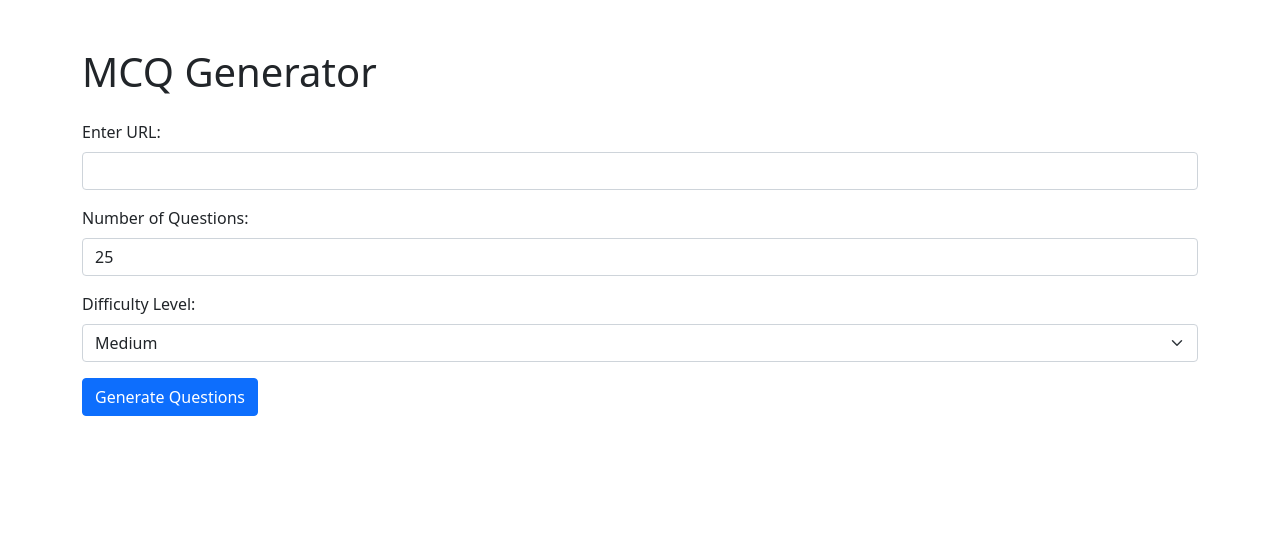
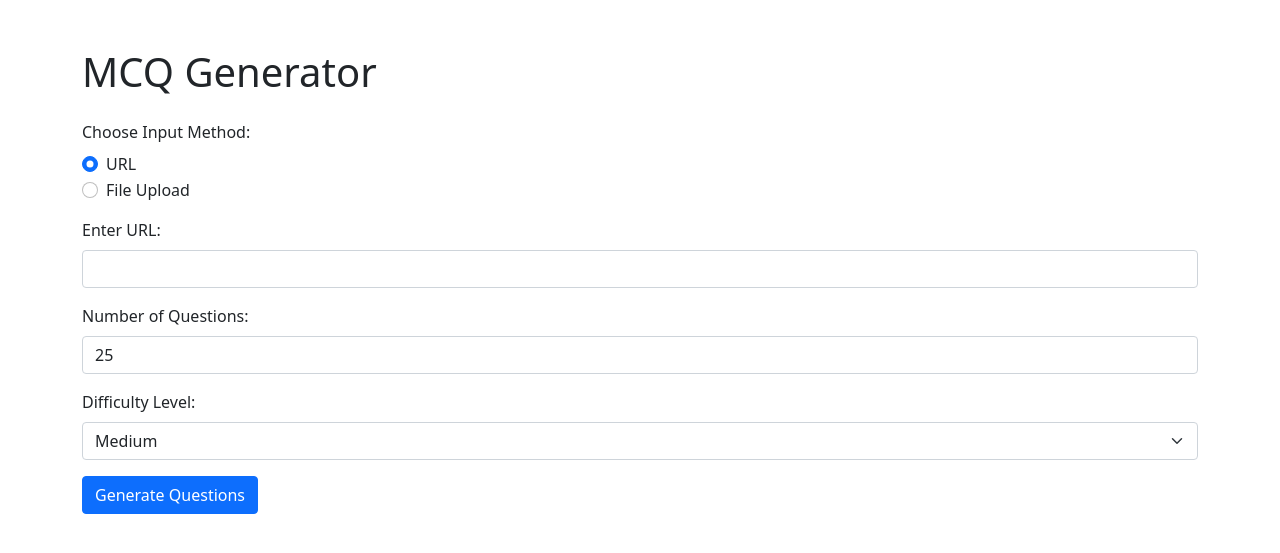
Before and after one commit to dev-bhaskar8/MCQ-GENAI, a Flask app: page / in a window 1280 px wide. Shown: the top 553 px of the page. Run offline with Flask 3, Linux system fonts and the light colour scheme; some libraries are stand-ins or nearby versions.

Commit message:
Enhance MCQ generation by adding file upload support and improving content extraction. Users can now input content via URL or upload PDF, Word, or text files. Updated front-end to toggle between input methods and added necessary backend logic for file handling. Also, updated dependencies in requirements.txt for compatibility.

```diff
--- a/app.py
+++ b/app.py
@@ -1,5 +1,5 @@
 from flask import Flask, render_template, request, jsonify, Response, session
-from summarize_url import fetch_url_content, generate_all_mcqs
+from summarize_url import fetch_url_content, generate_all_mcqs, extract_file_content
 import json
 import queue
 import threading
@@ -7,6 +7,8 @@ import logging
 from threading import Lock
 from datetime import datetime
 import time
+import os
+from werkzeug.utils import secure_filename
 
 # Configure logging
 logging.basicConfig(
@@ -24,6 +26,15 @@ app.secret_key = 'your-secret-key-here'  # Required for session management
 progress_queues = {}
 queue_lock = Lock()
 
+# Add these configurations after app initialization
+UPLOAD_FOLDER = 'uploads'
+ALLOWED_EXTENSIONS = {'pdf', 'doc', 'docx', 'txt'}
+
+app.config['UPLOAD_FOLDER'] = UPLOAD_FOLDER
+
+# Create uploads directory if it doesn't exist
+os.makedirs(UPLOAD_FOLDER, exist_ok=True)
+
 def cleanup_queue(queue_id):
     """Safely remove a queue after ensuring all data has been read."""
     with queue_lock:
@@ -31,23 +42,26 @@ def cleanup_queue(queue_id):
             logger.info(f"Cleaning up queue {queue_id}")
             del progress_queues[queue_id]
 
-def generate_with_progress(url, num_questions, queue_id, difficulty='medium'):
+def generate_with_progress(content_or_url, num_questions, queue_id, difficulty='medium', is_url=True):
     try:
         logger.info(f"Starting generation for queue_id: {queue_id} with difficulty: {difficulty}")
 
-        # Fetch content
-        progress_queues[queue_id].put(('status', 'Fetching content...'))
-        content = fetch_url_content(url)
+        # Fetch content if URL provided
+        if is_url:
+            progress_queues[queue_id].put(('status', 'Fetching content...'))
+            content = fetch_url_content(content_or_url)
 
-        if not content:
-            logger.error("No content fetched from URL")
-            progress_queues[queue_id].put(('error', 'Failed to fetch content from URL'))
-            return None
+            if not content:
+                logger.error("No content fetched from URL")
+                progress_queues[queue_id].put(('error', 'Failed to fetch content from URL'))
+                return None
 
-        if isinstance(content, str) and content.startswith('Error'):
-            logger.error(f"Error fetching content: {content}")
-            progress_queues[queue_id].put(('error', content))
-            return None
+            if isinstance(content, str) and content.startswith('Error'):
+                logger.error(f"Error fetching content: {content}")
+                progress_queues[queue_id].put(('error', content))
+                return None
+        else:
+            content = content_or_url
 
         # Generate MCQs with progress updates
         logger.info("Starting MCQ generation")
@@ -68,6 +82,9 @@ def generate_with_progress(url, num_questions, queue_id, difficulty='medium'):
         logger.error(f"Error in generate_with_progress: {str(e)}", exc_info=True)
         progress_queues[queue_id].put(('error', f'An error occurred: {str(e)}'))
 
+def allowed_file(filename):
+    return '.' in filename and filename.rsplit('.', 1)[1].lower() in ALLOWED_EXTENSIONS
+
 @app.route('/')
 def index():
     return render_template('index.html', default_questions=25)
@@ -75,14 +92,49 @@ def index():
 @app.route('/generate', methods=['POST'])
 def generate():
     try:
-        url = request.form.get('url')
-        num_questions = int(request.form.get('num_questions', 25))  # Default to 25 questions
-        difficulty = request.form.get('difficulty', 'medium')  # Get difficulty level
+        num_questions = int(request.form.get('num_questions', 25))
+        difficulty = request.form.get('difficulty', 'medium')
+        input_method = request.form.get('input_method', 'url')
 
-        logger.info(f"Received request for URL: {url}, Questions: {num_questions}, Difficulty: {difficulty}")
+        logger.info(f"Received request - Method: {input_method}, Questions: {num_questions}, Difficulty: {difficulty}")
 
-        if not url:
-            return jsonify({'error': 'Please provide a URL'})
+        content = None
+        is_url = True
+
+        if input_method == 'url':
+            url = request.form.get('url')
+            if not url:
+                return jsonify({'error': 'Please provide a URL'})
+            content = url  # Pass URL directly
+        else:
+            if 'file' not in request.files:
+                return jsonify({'error': 'No file uploaded'})
+
+            file = request.files['file']
+            if file.filename == '':
+                return jsonify({'error': 'No file selected'})
+
+            if not allowed_file(file.filename):
+                return jsonify({'error': 'Invalid file format'})
+
+            filename = secure_filename(file.filename)
+            filepath = os.path.join(app.config['UPLOAD_FOLDER'], filename)
+            file.save(filepath)
+
+            try:
+                content = extract_file_content(filepath)
+                is_url = False  # Content is already extracted
+                os.remove(filepath)  # Clean up the uploaded file
+            except Exception as e:
+                if os.path.exists(filepath):
+                    os.remove(filepath)  # Clean up on error
+                raise Exception(f"Error processing file: {str(e)}")
+
+        if not content:
+            return jsonify({'error': 'Failed to extract content'})
+
+        if isinstance(content, str) and content.startswith('Error'):
+            return jsonify({'error': content})
 
         # Create a unique queue ID
         queue_id = str(threading.get_ident())
@@ -92,7 +144,11 @@ def generate():
             progress_queues[queue_id] = queue.Queue()
 
         # Start generation in a background thread
-        thread = threading.Thread(target=generate_with_progress, args=(url, num_questions, queue_id, difficulty))
+        thread = threading.Thread(
+            target=generate_with_progress,
+            args=(content, num_questions, queue_id, difficulty),
+            kwargs={'is_url': is_url}
+        )
         thread.start()
 
         return jsonify({'queue_id': queue_id})
--- a/summarize_url.py
+++ b/summarize_url.py
@@ -10,6 +10,8 @@ import PyPDF2
 import io
 import time
 from datetime import datetime, timedelta
+import docx
+import chardet
 
 # Load environment variables from .env file
 load_dotenv()
@@ -396,6 +398,47 @@ def display_mcqs(questions):
         print(f"\nCorrect Answer: {q['correct_answer']}")
         print("-" * 80)
 
+def read_pdf_content(file_path):
+    """Extract text content from a PDF file."""
+    content = []
+    with open(file_path, 'rb') as file:
+        pdf_reader = PyPDF2.PdfReader(file)
+        for page in pdf_reader.pages:
+            content.append(page.extract_text())
+    return ' '.join(content)
+
+def read_docx_content(file_path):
+    """Extract text content from a Word document."""
+    doc = docx.Document(file_path)
+    content = []
+    for paragraph in doc.paragraphs:
+        if paragraph.text.strip():
+            content.append(paragraph.text)
+    return ' '.join(content)
+
+def read_text_file(file_path):
+    """Extract text content from a text file with encoding detection."""
+    with open(file_path, 'rb') as file:
+        raw_data = file.read()
+        detected = chardet.detect(raw_data)
+        encoding = detected['encoding']
+
+    with open(file_path, 'r', encoding=encoding) as file:
+        return file.read()
+
+def extract_file_content(file_path):
+    """Extract content from a file based on its extension."""
+    file_extension = file_path.lower().split('.')[-1]
+
+    if file_extension == 'pdf':
+        return read_pdf_content(file_path)
+    elif file_extension in ['doc', 'docx']:
+        return read_docx_content(file_path)
+    elif file_extension == 'txt':
+        return read_text_file(file_path)
+    else:
+        raise ValueError(f"Unsupported file format: .{file_extension}")
+
 def main():
     url = input("Enter the URL to generate MCQs from: ")
     print("\nFetching content...")
--- a/templates/index.html
+++ b/templates/index.html
@@ -48,13 +48,33 @@
             <h1 class="mb-4">MCQ Generator</h1>
             <form id="url-form" class="mb-4">
                 <div class="mb-3">
+                    <label class="form-label">Choose Input Method:</label>
+                    <div class="form-check">
+                        <input class="form-check-input" type="radio" name="input_method" id="url_input" value="url" checked>
+                        <label class="form-check-label" for="url_input">URL</label>
+                    </div>
+                    <div class="form-check">
+                        <input class="form-check-input" type="radio" name="input_method" id="file_input" value="file">
+                        <label class="form-check-label" for="file_input">File Upload</label>
+                    </div>
+                </div>
+
+                <div id="url-section" class="mb-3">
                     <label for="url" class="form-label">Enter URL:</label>
-                    <input type="url" class="form-control" id="url" name="url" required>
+                    <input type="url" class="form-control" id="url" name="url">
                 </div>
+
+                <div id="file-section" class="mb-3 hidden">
+                    <label for="file" class="form-label">Upload File (PDF/Word/Text):</label>
+                    <input type="file" class="form-control" id="file" name="file" accept=".pdf,.doc,.docx,.txt">
+                    <small class="text-muted">Supported formats: PDF, Word (doc/docx), Text files</small>
+                </div>
+
                 <div class="mb-3">
                     <label for="num_questions" class="form-label">Number of Questions:</label>
                     <input type="number" class="form-control" id="num_questions" name="num_questions" value="{{ default_questions }}" min="5" max="100">
                 </div>
+
                 <div class="mb-3">
                     <label for="difficulty" class="form-label">Difficulty Level:</label>
                     <select class="form-select" id="difficulty" name="difficulty" required>
@@ -64,6 +84,7 @@
                         <option value="very_hard">Very Hard</option>
                     </select>
                 </div>
+
                 <button type="submit" class="btn btn-primary">Generate Questions</button>
             </form>
             <div id="progress" class="hidden">
@@ -373,21 +394,58 @@
         }
 
         // Event Listeners
+        document.querySelectorAll('input[name="input_method"]').forEach(radio => {
+            radio.addEventListener('change', (e) => {
+                const urlSection = document.getElementById('url-section');
+                const fileSection = document.getElementById('file-section');
+                const urlInput = document.getElementById('url');
+                const fileInput = document.getElementById('file');
+
+                if (e.target.value === 'url') {
+                    urlSection.classList.remove('hidden');
+                    fileSection.classList.add('hidden');
+                    urlInput.required = true;
+                    fileInput.required = false;
+                } else {
+                    urlSection.classList.add('hidden');
+                    fileSection.classList.remove('hidden');
+                    urlInput.required = false;
+                    fileInput.required = true;
+                }
+            });
+        });
+
         document.getElementById('url-form').addEventListener('submit', async (e) => {
             e.preventDefault();
             const form = e.target;
-            const url = form.url.value;
+            const inputMethod = form.querySelector('input[name="input_method"]:checked').value;
             const numQuestions = form.num_questions.value;
             const difficulty = form.difficulty.value;
 
             document.getElementById('progress').classList.remove('hidden');
 
             try {
+                const formData = new FormData();
+                formData.append('num_questions', numQuestions);
+                formData.append('difficulty', difficulty);
+
+                if (inputMethod === 'url') {
+                    formData.append('url', form.url.value);
+                    formData.append('input_method', 'url');
+                } else {
+                    const file = form.file.files[0];
+                    if (!file) {
+                        throw new Error('Please select a file');
+                    }
+                    formData.append('file', file);
+                    formData.append('input_method', 'file');
+                }
+
                 const response = await fetch('/generate', {
                     method: 'POST',
-                    headers: { 'Content-Type': 'application/x-www-form-urlencoded' },
-                    body: `url=${encodeURIComponent(url)}&num_questions=${numQuestions}&difficulty=${difficulty}`
+                    body: formData
                 });
+
                 const data = await response.json();
 
                 if (data.error) {
```
Also changed, not shown: requirements.txt (+6 -5 lines).
